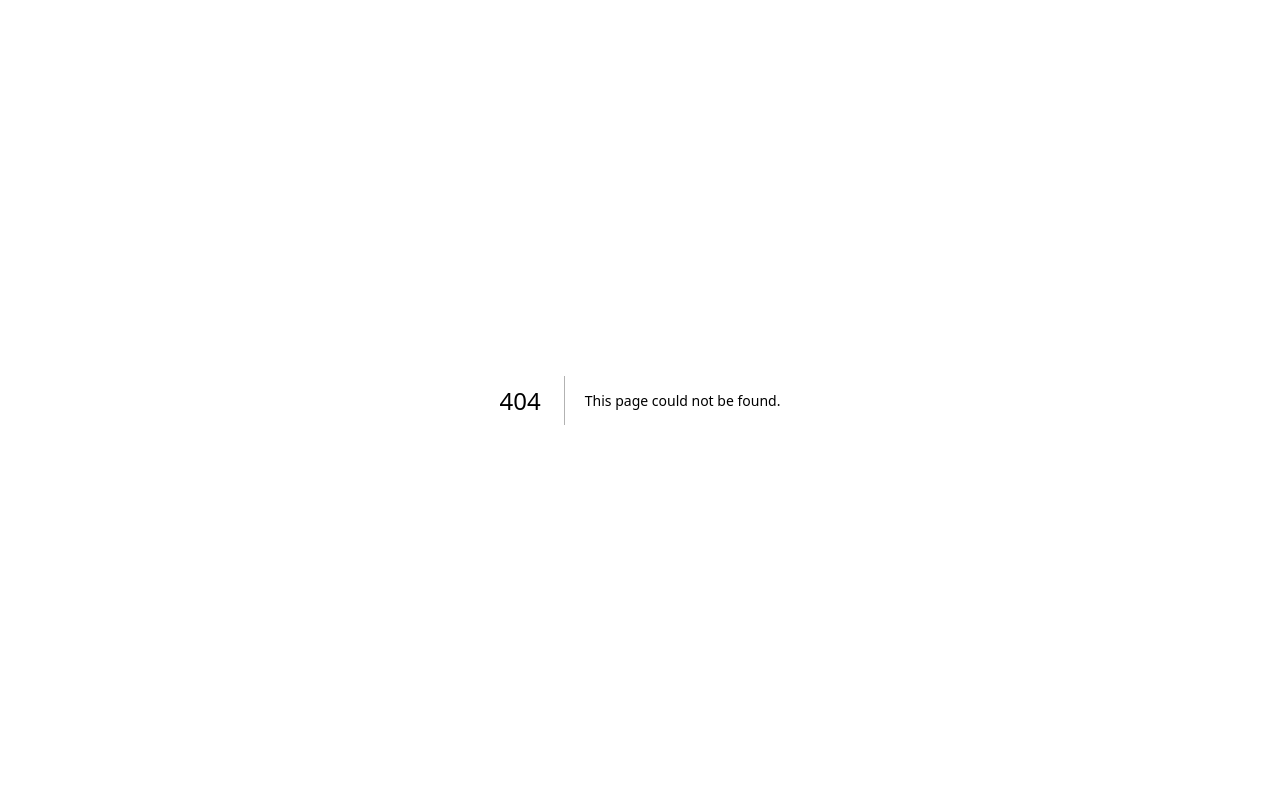
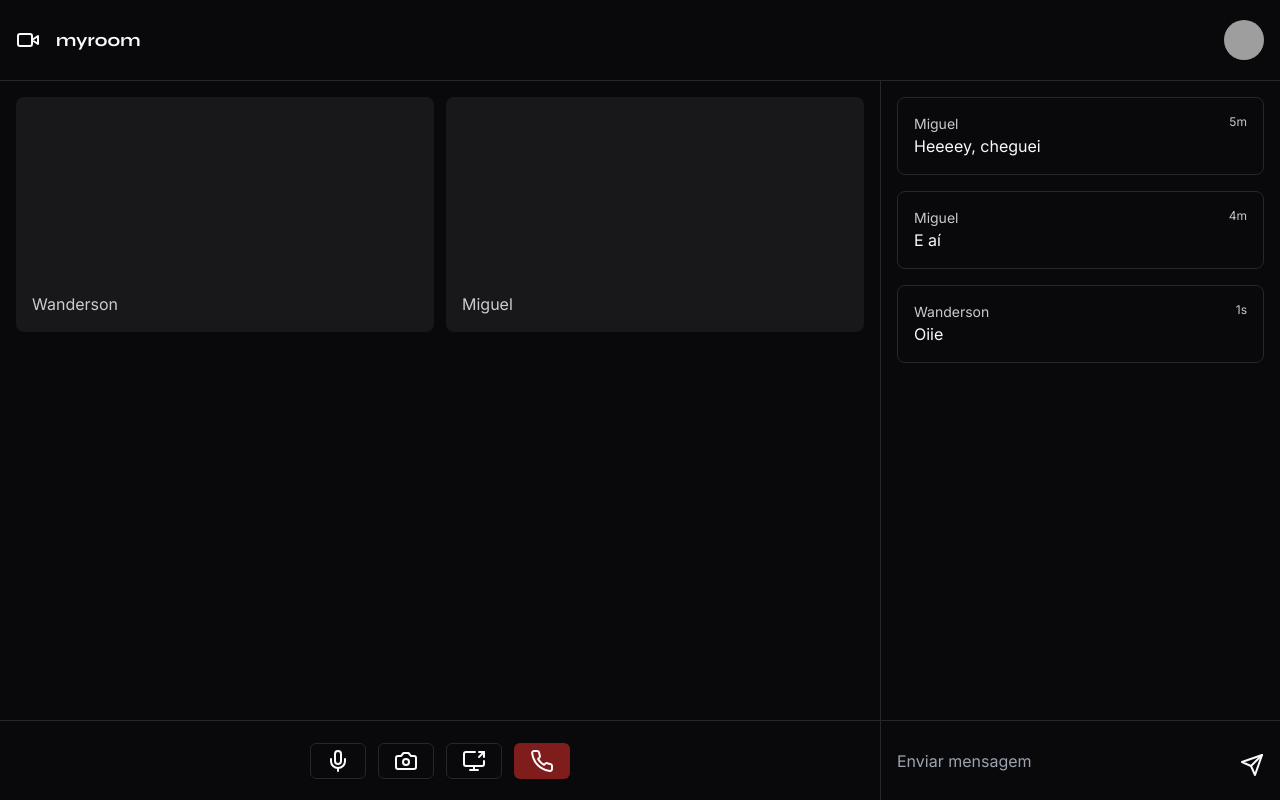
Before and after one commit to wandersonalwes/myroom, a Next.js app in the folder frontend/: page /room/1 in a window 1280 px wide. Before the commit this address had no page. Built offline with nearby package versions, Linux system fonts and the light colour scheme; grey boxes are pictures that could not be loaded.

Commit message:
feat: add room page

```diff
--- /dev/null
+++ b/frontend/app/(dashboard)/room/[id]/page.tsx
@@ -0,0 +1,23 @@
+import { Chat } from '@/components/Chat'
+import { DashHeader } from '@/components/dash-header'
+import { RoomFooter } from '@/components/room-footer'
+import { Participants } from '@/components/participants'
+import { SendMessage } from '@/components/send-message'
+import { cn } from '@/lib/utils'
+
+export default function RoomPage() {
+  return (
+    <main
+      className={cn(
+        'grid grid-cols-1 lg:grid-cols-[1fr,400px] divide-y',
+        'grid-rows-[80px,1fr,80px] h-screen content-between'
+      )}
+    >
+      <DashHeader />
+      <Participants />
+      <Chat />
+      <RoomFooter />
+      <SendMessage />
+    </main>
+  )
+}
--- /dev/null
+++ b/frontend/components/Chat.tsx
@@ -0,0 +1,29 @@
+import { ChatMessage } from './chat-message'
+
+const messages = [
+  {
+    name: 'Miguel',
+    message: 'Heeeey, cheguei',
+    time: '5m',
+  },
+  {
+    name: 'Miguel',
+    message: 'E aí',
+    time: '4m',
+  },
+  {
+    name: 'Wanderson',
+    message: 'Oiie',
+    time: '1s',
+  },
+]
+
+export const Chat = () => {
+  return (
+    <aside className="p-4 border-l space-y-4 hidden lg:block">
+      {messages.map((message, index) => (
+        <ChatMessage key={index} {...message} />
+      ))}
+    </aside>
+  )
+}
--- /dev/null
+++ b/frontend/components/dash-header.tsx
@@ -0,0 +1,15 @@
+import { Logo } from './logo'
+import { Avatar, AvatarFallback, AvatarImage } from './ui/avatar'
+
+export const DashHeader = () => {
+  return (
+    <header className="lg:col-span-2 flex justify-between items-center px-4">
+      <Logo />
+
+      <Avatar>
+        <AvatarImage src="https://github.com/wandersonalwes.png" />
+        <AvatarFallback>WA</AvatarFallback>
+      </Avatar>
+    </header>
+  )
+}
--- /dev/null
+++ b/frontend/components/participant.tsx
@@ -0,0 +1,13 @@
+type ParticipantProps = {
+  name: string
+}
+
+export const Participant = ({ name }: ParticipantProps) => {
+  return (
+    <div className="bg-zinc-900 rounded-lg aspect-video relative">
+      <span className="absolute left-4 bottom-4 text-foreground/80">
+        {name}
+      </span>
+    </div>
+  )
+}
--- /dev/null
+++ b/frontend/components/participants.tsx
@@ -0,0 +1,13 @@
+import { Participant } from './participant'
+import { ScrollArea } from './ui/scroll-area'
+
+export const Participants = () => {
+  return (
+    <ScrollArea className="w-full">
+      <div className="flex-1 p-4 grid grid-cols-2 gap-3 place-content-start">
+        <Participant name="Wanderson" />
+        <Participant name="Miguel" />
+      </div>
+    </ScrollArea>
+  )
+}
--- /dev/null
+++ b/frontend/components/room-footer.tsx
@@ -0,0 +1,23 @@
+import { Camera, Mic, Phone, ScreenShare } from 'lucide-react'
+import { Button } from './ui/button'
+
+export const RoomFooter = () => {
+  return (
+    <footer className="px-4 flex justify-center items-center gap-3 ">
+      <Button size="icon" variant="outline" className="w-14">
+        <Mic />
+      </Button>
+      <Button size="icon" variant="outline" className="w-14">
+        <Camera />
+      </Button>
+
+      <Button size="icon" variant="outline" className="w-14">
+        <ScreenShare />
+      </Button>
+
+      <Button size="icon" variant="destructive" className="w-14">
+        <Phone />
+      </Button>
+    </footer>
+  )
+}
--- /dev/null
+++ b/frontend/components/send-message.tsx
@@ -0,0 +1,17 @@
+import { Send } from 'lucide-react'
+
+export const SendMessage = () => {
+  return (
+    <div className="relative border-l hidden lg:block">
+      <input
+        type="text"
+        placeholder="Enviar mensagem"
+        className="absolute inset-0 outline-none bg-transparent px-4"
+      />
+
+      <button className="absolute top-8 right-4">
+        <Send />
+      </button>
+    </div>
+  )
+}
--- /dev/null
+++ b/frontend/components/ui/avatar.tsx
@@ -0,0 +1,50 @@
+"use client"
+
+import * as React from "react"
+import * as AvatarPrimitive from "@radix-ui/react-avatar"
+
+import { cn } from "@/lib/utils"
+
+const Avatar = React.forwardRef<
+  React.ElementRef<typeof AvatarPrimitive.Root>,
+  React.ComponentPropsWithoutRef<typeof AvatarPrimitive.Root>
+>(({ className, ...props }, ref) => (
+  <AvatarPrimitive.Root
+    ref={ref}
+    className={cn(
+      "relative flex h-10 w-10 shrink-0 overflow-hidden rounded-full",
+      className
+    )}
+    {...props}
+  />
+))
+Avatar.displayName = AvatarPrimitive.Root.displayName
+
+const AvatarImage = React.forwardRef<
+  React.ElementRef<typeof AvatarPrimitive.Image>,
+  React.ComponentPropsWithoutRef<typeof AvatarPrimitive.Image>
+>(({ className, ...props }, ref) => (
+  <AvatarPrimitive.Image
+    ref={ref}
+    className={cn("aspect-square h-full w-full", className)}
+    {...props}
+  />
+))
+AvatarImage.displayName = AvatarPrimitive.Image.displayName
+
+const AvatarFallback = React.forwardRef<
+  React.ElementRef<typeof AvatarPrimitive.Fallback>,
+  React.ComponentPropsWithoutRef<typeof AvatarPrimitive.Fallback>
+>(({ className, ...props }, ref) => (
+  <AvatarPrimitive.Fallback
+    ref={ref}
+    className={cn(
+      "flex h-full w-full items-center justify-center rounded-full bg-muted",
+      className
+    )}
+    {...props}
+  />
+))
+AvatarFallback.displayName = AvatarPrimitive.Fallback.displayName
+
+export { Avatar, AvatarImage, AvatarFallback }
--- /dev/null
+++ b/frontend/components/ui/scroll-area.tsx
@@ -0,0 +1,48 @@
+"use client"
+
+import * as React from "react"
+import * as ScrollAreaPrimitive from "@radix-ui/react-scroll-area"
+
+import { cn } from "@/lib/utils"
+
+const ScrollArea = React.forwardRef<
+  React.ElementRef<typeof ScrollAreaPrimitive.Root>,
+  React.ComponentPropsWithoutRef<typeof ScrollAreaPrimitive.Root>
+>(({ className, children, ...props }, ref) => (
+  <ScrollAreaPrimitive.Root
+    ref={ref}
+    className={cn("relative overflow-hidden", className)}
+    {...props}
+  >
+    <ScrollAreaPrimitive.Viewport className="h-full w-full rounded-[inherit]">
+      {children}
+    </ScrollAreaPrimitive.Viewport>
+    <ScrollBar />
+    <ScrollAreaPrimitive.Corner />
+  </ScrollAreaPrimitive.Root>
+))
+ScrollArea.displayName = ScrollAreaPrimitive.Root.displayName
+
+const ScrollBar = React.forwardRef<
+  React.ElementRef<typeof ScrollAreaPrimitive.ScrollAreaScrollbar>,
+  React.ComponentPropsWithoutRef<typeof ScrollAreaPrimitive.ScrollAreaScrollbar>
+>(({ className, orientation = "vertical", ...props }, ref) => (
+  <ScrollAreaPrimitive.ScrollAreaScrollbar
+    ref={ref}
+    orientation={orientation}
+    className={cn(
+      "flex touch-none select-none transition-colors",
+      orientation === "vertical" &&
+        "h-full w-2.5 border-l border-l-transparent p-[1px]",
+      orientation === "horizontal" &&
+        "h-2.5 flex-col border-t border-t-transparent p-[1px]",
+      className
+    )}
+    {...props}
+  >
+    <ScrollAreaPrimitive.ScrollAreaThumb className="relative flex-1 rounded-full bg-border" />
+  </ScrollAreaPrimitive.ScrollAreaScrollbar>
+))
+ScrollBar.displayName = ScrollAreaPrimitive.ScrollAreaScrollbar.displayName
+
+export { ScrollArea, ScrollBar }
--- a/frontend/package.json
+++ b/frontend/package.json
@@ -10,7 +10,9 @@
     "svgr": "svgr --icon --title-prop --no-dimensions --typescript -d icons public"
   },
   "dependencies": {
+    "@radix-ui/react-avatar": "^1.0.4",
     "@radix-ui/react-icons": "^1.3.0",
+    "@radix-ui/react-scroll-area": "^1.0.5",
     "@radix-ui/react-slot": "^1.0.2",
     "class-variance-authority": "^0.7.0",
     "clsx": "^2.1.0",
```
Also changed, not shown: 1 other file (tests, documents, lock files or other folders).
